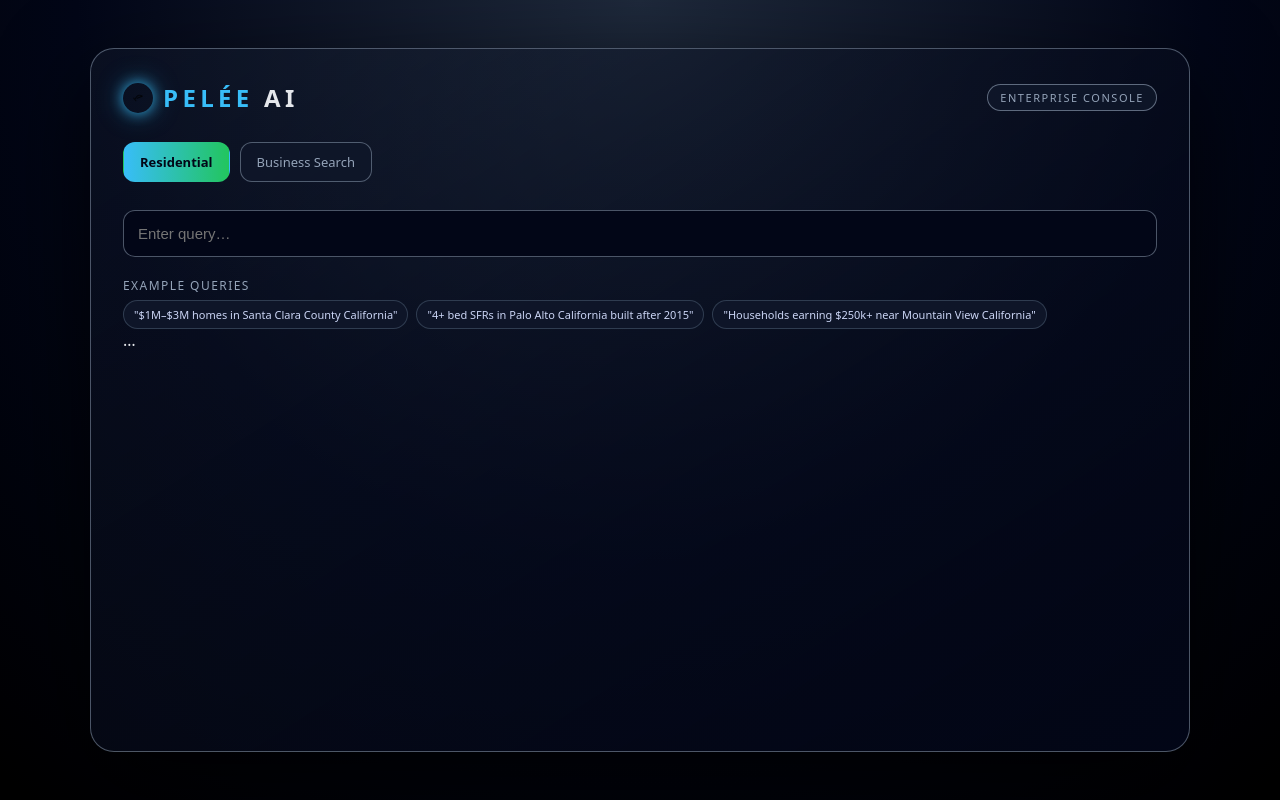
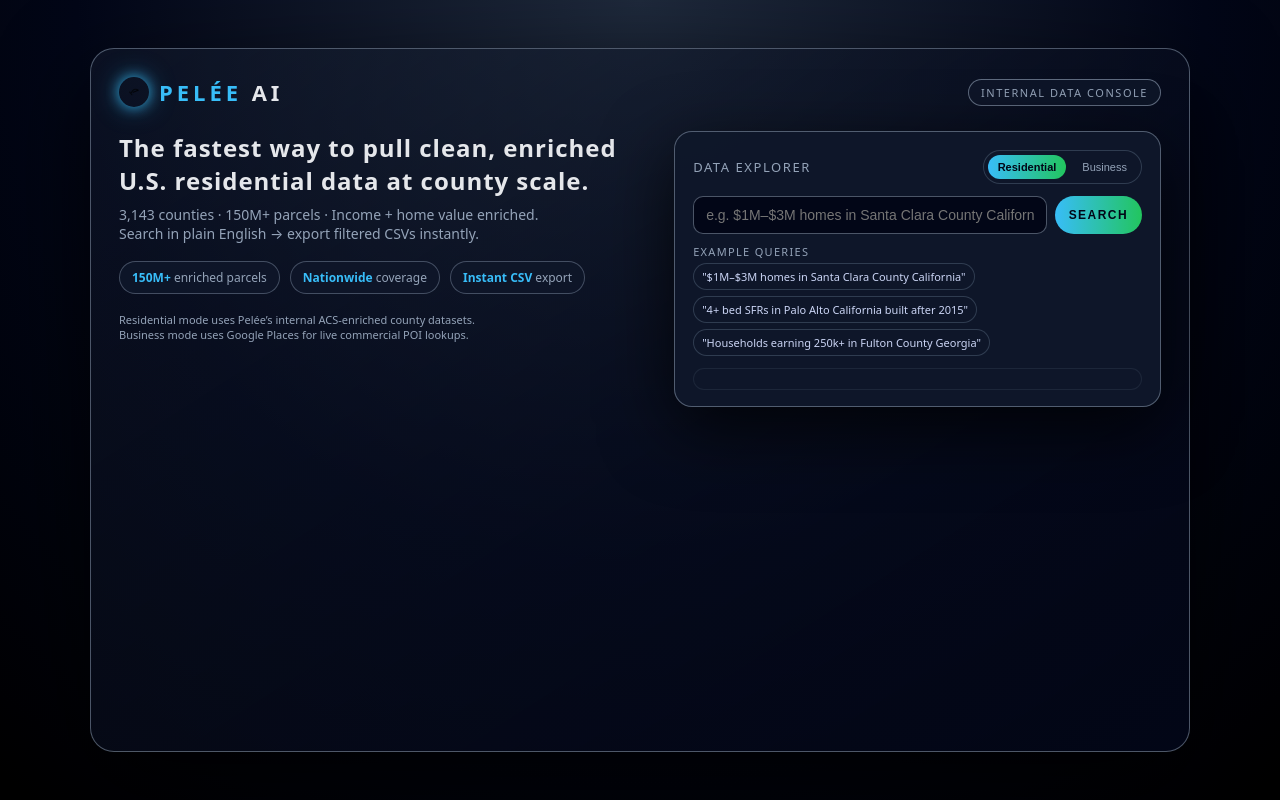
Before and after one commit to ccjackb22/Pelee.Residential, a Flask app: page / in a window 1280 px wide. Run offline with Flask 3, Linux system fonts and the light colour scheme; the visitor is signed in with stand-in values (Sample User, id 1).

Commit message:
Update index.html

```diff
--- a/templates/index.html
+++ b/templates/index.html
@@ -14,6 +14,7 @@
             --border: rgba(148,163,184,0.5);
             --text: #e5e7eb;
             --muted: #94a3b8;
+            --table-border: #2a3344;
         }
 
         * { box-sizing: border-box; }
@@ -32,9 +33,9 @@
         .shell {
             width: 100%;
             max-width: 1100px;
-            background: linear-gradient(to bottom right, rgba(30,41,59,0.25), rgba(2,6,23,0.98));
+            background: linear-gradient(to bottom right, rgba(30,41,59,0.3), rgba(2,6,23,0.98));
             border-radius: 24px;
-            padding: 32px 32px 28px;
+            padding: 28px 28px 24px;
             border: 1px solid var(--border);
             box-shadow: 0 32px 90px rgba(0,0,0,0.75);
         }
@@ -43,7 +44,7 @@
             display: flex;
             justify-content: space-between;
             align-items: center;
-            margin-bottom: 28px;
+            margin-bottom: 24px;
         }
 
         .logo-group {
@@ -62,7 +63,7 @@
         }
 
         .logo {
-            font-size: 24px;
+            font-size: 22px;
             font-weight: 700;
             letter-spacing: 0.18em;
             text-transform: uppercase;
@@ -81,19 +82,97 @@
             background: rgba(15,23,42,0.9);
         }
 
-        /* TOGGLE BUTTONS */
+        .main-grid {
+            display: grid;
+            grid-template-columns: minmax(0, 1.2fr) minmax(0, 1.1fr);
+            gap: 24px;
+            align-items: flex-start;
+        }
+
+        @media (max-width: 900px) {
+            .main-grid {
+                grid-template-columns: 1fr;
+            }
+        }
+
+        /* LEFT HERO */
+        .hero-title {
+            font-size: 24px;
+            font-weight: 600;
+            letter-spacing: 0.04em;
+        }
+
+        .hero-sub {
+            margin-top: 8px;
+            font-size: 14px;
+            color: var(--muted);
+        }
+
+        .stat-row {
+            display: flex;
+            flex-wrap: wrap;
+            gap: 10px;
+            margin-top: 18px;
+        }
+
+        .stat-pill {
+            border-radius: 999px;
+            padding: 7px 12px;
+            border: 1px solid rgba(148,163,184,0.4);
+            background: rgba(15,23,42,0.9);
+            font-size: 12px;
+            color: var(--muted);
+        }
+
+        .stat-pill strong {
+            color: var(--accent);
+            font-weight: 600;
+        }
+
+        .footnote {
+            margin-top: 18px;
+            font-size: 11px;
+            color: var(--muted);
+        }
+
+        /* RIGHT: SEARCH CARD */
+        .search-card {
+            background: var(--card);
+            border-radius: 18px;
+            padding: 18px 18px 16px;
+            border: 1px solid var(--border);
+            box-shadow: 0 22px 70px rgba(0,0,0,0.75);
+        }
+
+        .search-header {
+            display: flex;
+            justify-content: space-between;
+            align-items: center;
+            margin-bottom: 12px;
+        }
+
+        .search-title {
+            font-size: 13px;
+            text-transform: uppercase;
+            letter-spacing: 0.12em;
+            color: var(--muted);
+        }
+
         .mode-toggle {
-            display: flex;
-            gap: 10px;
-            margin-bottom: 28px;
+            display: inline-flex;
+            gap: 6px;
+            padding: 4px;
+            border-radius: 999px;
+            background: rgba(15,23,42,0.95);
+            border: 1px solid rgba(51,65,85,0.9);
         }
 
         .toggle-btn {
-            padding: 10px 16px;
-            border-radius: 12px;
-            border: 1px solid var(--border);
-            background: rgba(15,23,42,0.9);
-            font-size: 13px;
+            padding: 6px 10px;
+            border-radius: 999px;
+            border: none;
+            background: transparent;
+            font-size: 11px;
             cursor: pointer;
             color: var(--muted);
         }
@@ -101,120 +180,170 @@
         .toggle-btn.active {
             background: linear-gradient(90deg, var(--accent), var(--accent2));
             color: #020617;
-            border-color: transparent;
             font-weight: 600;
         }
 
-        /* SEARCH BOX */
         .search-box {
-            margin-bottom: 20px;
+            margin-bottom: 10px;
+            display: flex;
+            gap: 8px;
         }
 
         #query {
-            width: 100%;
-            padding: 14px;
-            font-size: 15px;
-            border-radius: 12px;
+            flex: 1;
+            padding: 10px 12px;
+            font-size: 14px;
+            border-radius: 10px;
             border: 1px solid var(--border);
             background: #020617;
             color: var(--text);
             outline: none;
         }
 
+        .search-btn {
+            padding: 10px 14px;
+            border-radius: 999px;
+            border: none;
+            cursor: pointer;
+            font-size: 12px;
+            font-weight: 600;
+            letter-spacing: 0.12em;
+            text-transform: uppercase;
+            background: linear-gradient(90deg, var(--accent), var(--accent2));
+            color: #020617;
+            white-space: nowrap;
+        }
+
         .examples-label {
-            font-size: 12px;
+            font-size: 11px;
             color: var(--muted);
             text-transform: uppercase;
             letter-spacing: 0.12em;
-            margin-top: 14px;
-            margin-bottom: 6px;
+            margin-top: 6px;
+            margin-bottom: 4px;
         }
 
         .example-chip-row {
             display: flex;
             flex-wrap: wrap;
-            gap: 8px;
+            gap: 6px;
         }
 
         .example-chip {
             font-size: 11px;
-            padding: 6px 10px;
+            padding: 5px 8px;
             border-radius: 999px;
             border: 1px solid rgba(51,65,85,0.9);
             background: rgba(15,23,42,0.95);
             color: #cbd5f5;
+            cursor: pointer;
         }
 
-        /* RESULTS TABLE */
+        .error {
+            margin-top: 10px;
+            padding: 10px;
+            background: rgba(127,29,29,0.9);
+            border-radius: 10px;
+            border: 1px solid rgba(248,113,113,0.6);
+            color: #fecaca;
+            font-size: 12px;
+            display: none;
+        }
+
+        .results-wrapper {
+            margin-top: 12px;
+            border-radius: 14px;
+            border: 1px solid rgba(30,41,59,0.9);
+            background: rgba(15,23,42,0.95);
+            padding: 10px;
+        }
+
         table {
             width: 100%;
             border-collapse: collapse;
-            margin-top: 22px;
+            margin-top: 6px;
             display: none;
+            font-size: 12px;
         }
 
         th, td {
-            border: 1px solid #2a3344;
-            padding: 10px;
-            font-size: 14px;
+            border: 1px solid var(--table-border);
+            padding: 8px;
             text-align: left;
         }
 
         th {
-            background: rgba(15,23,42,0.8);
+            background: rgba(15,23,42,0.9);
             color: var(--accent);
+            font-weight: 500;
         }
 
         .download-btn {
-            margin-top: 16px;
-            padding: 10px 18px;
+            margin-top: 10px;
+            padding: 9px 14px;
             border-radius: 999px;
             border: none;
             background: linear-gradient(90deg, var(--accent), var(--accent2));
             color: #020617;
             cursor: pointer;
-            font-size: 13px;
+            font-size: 11px;
             font-weight: 600;
             text-transform: uppercase;
-            letter-spacing: 0.13em;
-            display: none;
-        }
-
-        .error {
-            margin-top: 16px;
-            padding: 12px;
-            background: rgba(127,29,29,0.9);
-            border-radius: 10px;
-            border: 1px solid rgba(248,113,113,0.6);
-            color: #fecaca;
-            font-size: 13px;
+            letter-spacing: 0.12em;
             display: none;
         }
     </style>
 </head>
 
 <body>
-
 <div class="shell">
 
     <!-- HEADER -->
     <div class="top-row">
         <div class="logo-group">
-            <img src="{{ url_for('static', filename='3.png') }}" class="logo-img">
+            <img src="{{ url_for('static', filename='3.png') }}" class="logo-img" alt="PELÉE logo">
             <div class="logo"><span>PELÉE</span> AI</div>
         </div>
-        <div class="pill-small">Enterprise Console</div>
+        <div class="pill-small">Internal Data Console</div>
     </div>
 
-    <!-- MODE TOGGLE -->
-    <div class="mode-toggle">
-        <div class="toggle-btn active" id="btn-residential">Residential</div>
-        <div class="toggle-btn" id="btn-commercial">Business Search</div>
+    <div class="main-grid">
+        <!-- LEFT HERO -->
+        <div>
+            <div class="hero-title">
+                The fastest way to pull clean, enriched U.S. residential data at county scale.
+            </div>
+            <div class="hero-sub">
+                3,143 counties · 150M+ parcels · Income + home value enriched.<br>
+                Search in plain English → export filtered CSVs instantly.
             </div>
 
-    <!-- SEARCH BOX -->
+            <div class="stat-row">
+                <div class="stat-pill"><strong>150M+</strong> enriched parcels</div>
+                <div class="stat-pill"><strong>Nationwide</strong> coverage</div>
+                <div class="stat-pill"><strong>Instant CSV</strong> export</div>
+            </div>
+
+            <div class="footnote">
+                Residential mode uses Pelée’s internal ACS-enriched county datasets.<br>
+                Business mode uses Google Places for live commercial POI lookups.
+            </div>
+        </div>
+
+        <!-- RIGHT: SEARCH CARD -->
+        <div class="search-card">
+            <div class="search-header">
+                <div class="search-title">Data Explorer</div>
+                <div class="mode-toggle">
+                    <button class="toggle-btn active" id="btn-residential">Residential</button>
+                    <button class="toggle-btn" id="btn-commercial">Business</button>
+                </div>
+            </div>
+
+            <!-- SEARCH INPUT -->
             <div class="search-box">
-        <input id="query" placeholder="Enter query…" />
+                <input id="query" placeholder="e.g. $1M–$3M homes in Santa Clara County California" />
+                <button class="search-btn" id="search-btn" type="button">Search</button>
             </div>
 
             <!-- EXAMPLES -->
@@ -226,14 +355,14 @@
             <!-- ERROR -->
             <div class="error" id="error-box"></div>
 
-    <!-- RESULTS TABLES -->
+            <!-- RESULTS -->
+            <div class="results-wrapper">
+                <!-- Residential table -->
                 <table id="residential-table">
                     <thead>
                     <tr>
                         <th>Address</th>
                         <th>City</th>
-
-…
                         <th>State</th>
                         <th>ZIP</th>
                         <th>Income</th>
@@ -243,7 +372,7 @@
                     <tbody id="residential-body"></tbody>
                 </table>
 
-    <!-- COMMERCIAL RESULTS -->
+                <!-- Commercial table -->
                 <table id="commercial-table">
                     <thead>
                     <tr>
@@ -257,25 +386,23 @@
                     <tbody id="commercial-body"></tbody>
                 </table>
 
-    <!-- CSV DOWNLOAD -->
-    <form id="download-form" method="POST" action="/download" style="display:none;">
+                <!-- CSV DOWNLOAD (residential only) -->
+                <form id="download-form" method="POST" action="/download" style="margin-top: 6px; display:none;">
                     <input type="hidden" name="query" id="download-query">
                     <button type="submit" class="download-btn" id="download-btn">Download CSV</button>
                 </form>
-
-</div> <!-- end shell -->
-
+            </div>
+        </div>
+    </div>
+</div>
 
 <!-- ========================== -->
 <!-- JAVASCRIPT LOGIC           -->
 <!-- ========================== -->
-
 <script>
-/* -----------------------------
-   TOGGLE BUTTON LOGIC
---------------------------------*/
 const btnRes = document.getElementById("btn-residential");
 const btnCom = document.getElementById("btn-commercial");
+const queryInput = document.getElementById("query");
 
 const resTable = document.getElementById("residential-table");
 const comTable = document.getElementById("commercial-table");
@@ -289,44 +416,43 @@ const downloadQuery = document.getElementById("download-query");
 const errorBox = document.getElementById("error-box");
 const examplesContainer = document.getElementById("examples-container");
 
-let MODE = "residential"; // default
+let MODE = "residential";
 
-
-
-/* -----------------------------
-   EXAMPLES PER MODE
---------------------------------*/
 const EXAMPLES = {
     residential: [
-        "\"$1M–$3M homes in Santa Clara County California\"",
-        "\"4+ bed SFRs in Palo Alto California built after 2015\"",
-        "\"Households earning $250k+ near Mountain View California\""
+        "$1M–$3M homes in Santa Clara County California",
+        "4+ bed SFRs in Palo Alto California built after 2015",
+        "Households earning 250k+ in Fulton County Georgia"
     ],
     commercial: [
-        "\"Coffee shops in Palo Alto\"",
-        "\"Pharmacies in Sunnyvale\"",
-        "\"Restaurants within 10 miles of Mountain View\""
+        "Coffee shops in Palo Alto",
+        "Pharmacies in Sunnyvale",
+        "Restaurants within 10 miles of Mountain View"
     ]
 };
 
+function updatePlaceholder() {
+    if (MODE === "residential") {
+        queryInput.placeholder = "e.g. $1M–$3M homes in Santa Clara County California";
+    } else {
+        queryInput.placeholder = "e.g. coffee shops in Palo Alto";
+    }
+}
+
 function updateExamples() {
     examplesContainer.innerHTML = "";
-    EXAMPLES[MODE].forEach(ex => {
+    EXAMPLES[MODE].forEach(text => {
         const chip = document.createElement("div");
         chip.className = "example-chip";
-        chip.innerText = ex;
+        chip.innerText = `"${text}"`;
         chip.onclick = () => {
-            document.getElementById("query").value = ex.replace(/"/g, "");
+            queryInput.value = text;
         };
         examplesContainer.appendChild(chip);
     });
 }
 
-
-
-/* -----------------------------
-   SWITCH BETWEEN MODES
---------------------------------*/
+/* MODE TOGGLE */
 btnRes.onclick = () => {
     MODE = "residential";
     btnRes.classList.add("active");
@@ -337,6 +463,7 @@ btnRes.onclick = () => {
     downloadForm.style.display = "none";
     errorBox.style.display = "none";
 
+    updatePlaceholder();
     updateExamples();
 };
 
@@ -350,23 +477,22 @@ btnCom.onclick = () => {
     downloadForm.style.display = "none";
     errorBox.style.display = "none";
 
+    updatePlaceholder();
     updateExamples();
 };
 
-updateExamples(); // initialize
+/* INITIAL UI */
+updatePlaceholder();
+updateExamples();
 
-
-
-/* -----------------------------
-   RUN SEARCH
---------------------------------*/
+/* RUN SEARCH */
 async function runSearch() {
     errorBox.style.display = "none";
     resTable.style.display = "none";
     comTable.style.display = "none";
     downloadForm.style.display = "none";
 
-    const query = document.getElementById("query").value.trim();
+    const query = queryInput.value.trim();
     if (!query) {
         return showError("Please enter a query.");
     }
@@ -378,21 +504,22 @@ async function runSearch() {
     }
 }
 
-document.getElementById("query").addEventListener("keypress", function (e) {
-    if (e.key === "Enter") runSearch();
+document.getElementById("search-btn").addEventListener("click", runSearch);
+
+queryInput.addEventListener("keypress", function (e) {
+    if (e.key === "Enter") {
+        e.preventDefault();
+        runSearch();
+    }
 });
 
-
-
-/* -----------------------------
-   RESIDENTIAL SEARCH (AJAX)
---------------------------------*/
+/* RESIDENTIAL SEARCH */
 async function searchResidential(query) {
     try {
         const res = await fetch("/search", {
             method: "POST",
             headers: {"Content-Type": "application/json"},
-            body: JSON.stringify({ query: query })
+            body: JSON.stringify({ query })
         });
 
         const data = await res.json();
@@ -401,12 +528,9 @@ async function searchResidential(query) {
             return showError(data.error || "No results.");
         }
 
-        // Fill table
         resBody.innerHTML = "";
-
         data.results.forEach(row => {
             const tr = document.createElement("tr");
-
             tr.innerHTML = `
                 <td>${row.address || ""}</td>
                 <td>${row.city || ""}</td>
@@ -415,32 +539,26 @@ async function searchResidential(query) {
                 <td>${row.income ?? ""}</td>
                 <td>${row.home_value ?? ""}</td>
             `;
-
             resBody.appendChild(tr);
         });
 
         resTable.style.display = "table";
 
-        // Setup CSV download
         downloadQuery.value = query;
-        downloadForm.style.display = "block";
+        downloadForm.style.display = data.shown > 0 ? "block" : "none";
 
     } catch (err) {
         showError("Server error: " + err);
     }
 }
 
-
-
-/* -----------------------------
-   COMMERCIAL SEARCH (AJAX)
---------------------------------*/
+/* COMMERCIAL SEARCH */
 async function searchCommercial(query) {
     try {
         const res = await fetch("/commercial_search", {
             method: "POST",
             headers: {"Content-Type": "application/json"},
-            body: JSON.stringify({ query: query })
+            body: JSON.stringify({ query })
         });
 
         const data = await res.json();
@@ -450,18 +568,17 @@ async function searchCommercial(query) {
         }
 
         comBody.innerHTML = "";
-
         data.results.forEach(r => {
             const tr = document.createElement("tr");
-
             tr.innerHTML = `
                 <td>${r.Name || ""}</td>
                 <td>${r.Address || ""}</td>
                 <td>${r.Phone || ""}</td>
-                <td>${r.Website !== "N/A" ? `<a href="${r.Website}" target="_blank">Website</a>` : "N/A"}</td>
+                <td>${r.Website && r.Website !== "N/A"
+                        ? `<a href="${r.Website}" target="_blank">Website</a>`
+                        : "N/A"}</td>
                 <td>${r.Hours || ""}</td>
             `;
-
             comBody.appendChild(tr);
         });
 
@@ -472,17 +589,11 @@ async function searchCommercial(query) {
     }
 }
 
-
-
-/* -----------------------------
-   ERROR DISPLAY
---------------------------------*/
+/* ERROR DISPLAY */
 function showError(msg) {
     errorBox.innerText = msg;
     errorBox.style.display = "block";
 }
-
 </script>
-
 </body>
 </html>
```
Lines whose indentation alone changed are shown as unchanged.
